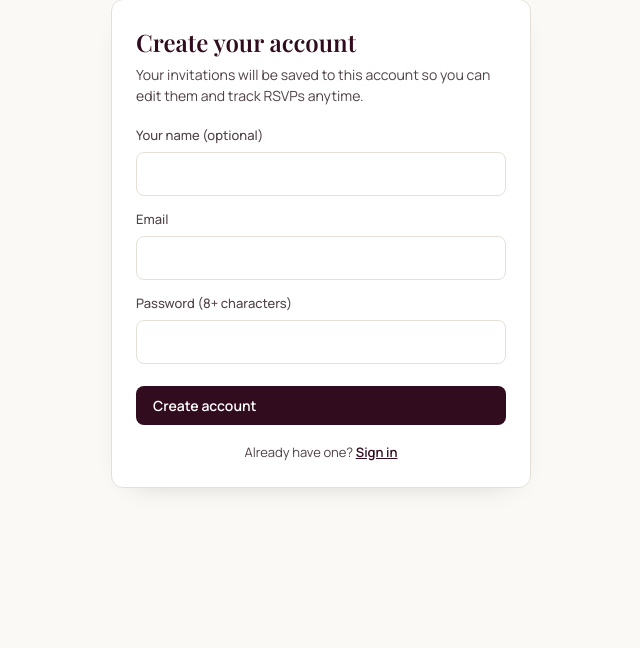
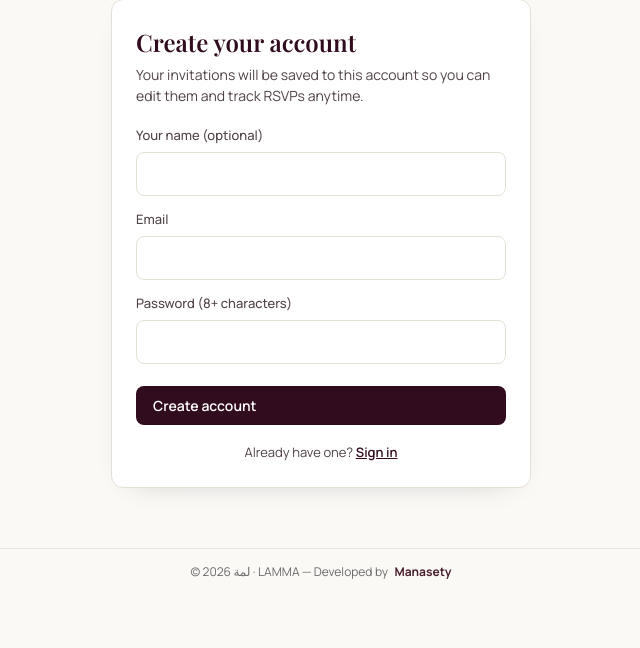
Before and after one commit to Abdelhammid1/lamma, a Flask app: page /user/signup in a window 1280 px wide. Shown: the part 61-709 px from the top of the page, without its empty margins (319-959 px from the left). Run offline with Flask 3, Linux system fonts and the light colour scheme; some web fonts are replaced.

Commit message:
Add shared Manasety-credit footer (elyasmin pattern)
Co-Authored-By: Claude Opus 4.7 <noreply@anthropic.com>

```diff
--- a/lamma-backend/app.py
+++ b/lamma-backend/app.py
@@ -8,6 +8,7 @@ Usage:
 
 import os
 import re
+from datetime import datetime, timezone
 from pathlib import Path
 
 from flask import Flask, abort, jsonify, redirect, send_from_directory, url_for
@@ -165,6 +166,24 @@ def create_app(config_object: type = Config) -> Flask:
         resp.headers["Content-Security-Policy"] = "sandbox; default-src 'none'"
         return resp
 
+    # Make now()/app_name/brand available to every template so the
+    # shared Manasety-credit footer (_footer.html) can render without
+    # every view having to pass the values in. BRAND_SHOW=0 hides it.
+    @app.context_processor
+    def inject_globals():
+        return {
+            # Lambda avoids the deprecated `datetime.utcnow`; templates still
+            # call it with `now()` to get the current UTC datetime.
+            "now": lambda: datetime.now(timezone.utc),
+            "app_name": "لمة · LAMMA",
+            "brand": {
+                "text": os.getenv("BRAND_TEXT", "Developed by"),
+                "name": os.getenv("BRAND_NAME", "Manasety"),
+                "url":  os.getenv("BRAND_URL",  "https://manasety.ai"),
+                "show": os.getenv("BRAND_SHOW", "1") != "0",
+            },
+        }
+
     # Background cleanup — only under gunicorn / production, not under
     # pytest (TestConfig sets SCHEDULER_ENABLED = False).
     init_scheduler(app)
--- /dev/null
+++ b/lamma-backend/templates/_footer.html
@@ -0,0 +1,7 @@
+{% if brand and brand.show %}
+<footer class="site-footer" style="width:100%;text-align:center;padding:14px 20px;margin-top:40px;border-top:1px solid rgba(0,0,0,0.08);font-size:12px;color:#6b6b6b;font-family:inherit;">
+  <span>&copy; {{ now().year }} {{ app_name }} &mdash; {{ brand.text }}</span>
+  <a href="{{ brand.url }}" target="_blank" rel="noopener noreferrer"
+     style="font-weight:700;color:#4a1f2e;text-decoration:none;margin-left:4px;">{{ brand.name }}</a>
+</footer>
+{% endif %}
--- a/lamma-backend/templates/admin/base.html
+++ b/lamma-backend/templates/admin/base.html
@@ -37,5 +37,6 @@
 
   {% block content %}{% endblock %}
 </main>
+{% include "_footer.html" ignore missing %}
 </body>
 </html>
--- a/lamma-backend/templates/user/base.html
+++ b/lamma-backend/templates/user/base.html
@@ -114,5 +114,6 @@
 
   {% block content %}{% endblock %}
 </main>
+{% include "_footer.html" ignore missing %}
 </body>
 </html>
```
